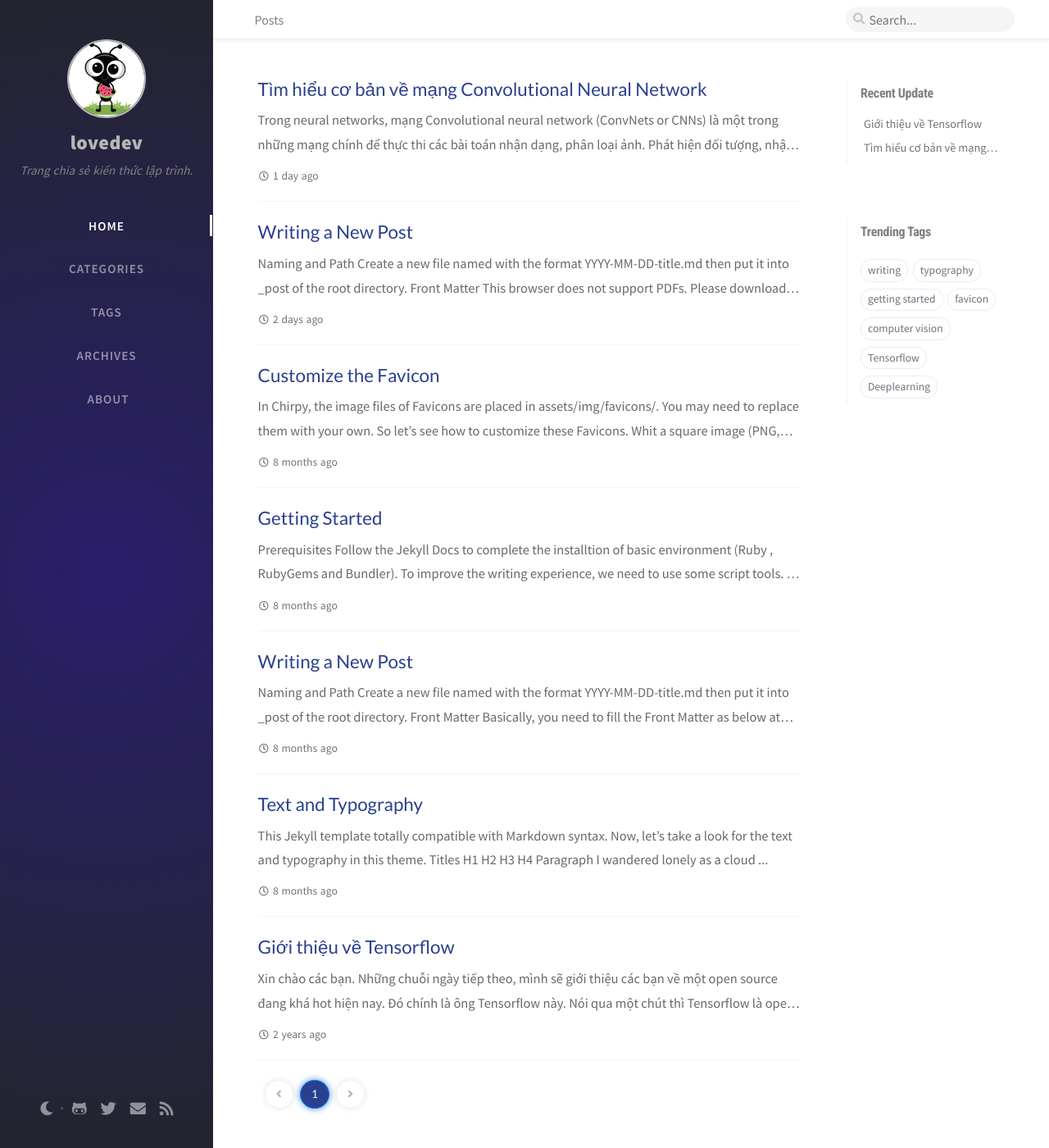
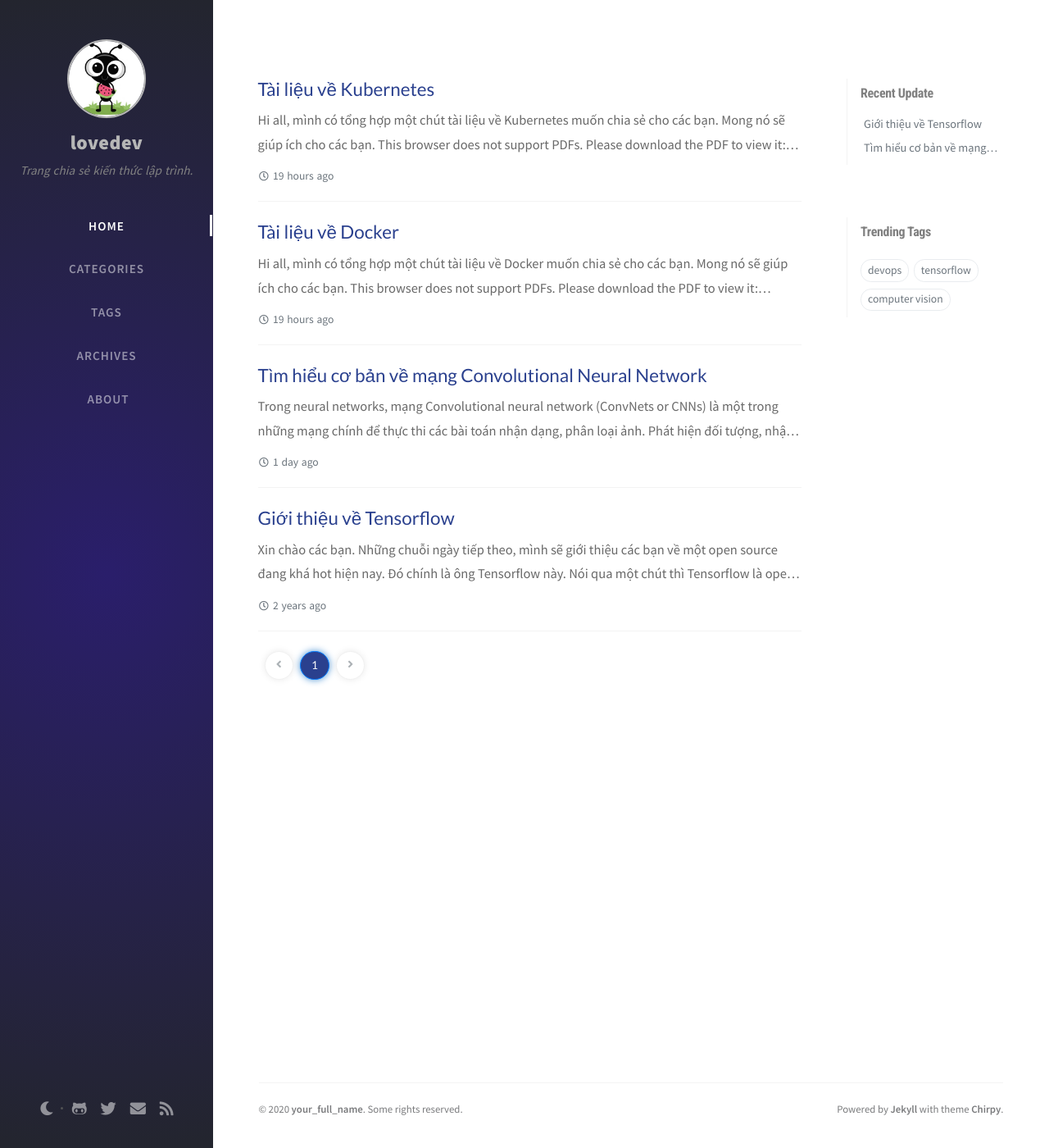
Before and after one commit to huongnv75/huongnv75.github.io, a Jekyll site: the page built from index.html, in a window 1280 px wide and 1400 px high. Shown: the whole window at 82% size. Built offline with Jekyll 4.4.1, drawn with Linux system fonts in a browser that asks for light colours; nearby versions of some CDN libraries; the list of posts is cut into pages by our own code; comment, search, counter and statistics services are not loaded.

Commit message:
huongnv75

````diff
--- a/_posts/2019-08-08-text-and-typography.md
+++ /dev/null
@@ -1,158 +0,0 @@
----
-title: Text and Typography
-author: Cotes Chung
-date: 2019-08-08 11:33:00 +0800
-categories: [Blogging, Demo]
-tags: [typography]
----
-
-This Jekyll template totally compatible with Markdown syntax. Now, let's take a look for the text and typography in this theme.
-
-## Titles
-
-***
-# H1
-
-<h2 data-toc-skip>H2</h2>
-
-<h3 data-toc-skip>H3</h3>
-
-#### H4
-
-***
-
-## Paragraph
-
-I wandered lonely as a cloud
-
-That floats on high o'er vales and hills,
-
-When all at once I saw a crowd,
-
-A host, of golden daffodils;
-
-Beside the lake, beneath the trees,
-
-Fluttering and dancing in the breeze.
-
-## Block Quote
-
-> This line to shows the Block Quote.
-
-## Tables
-
-|Company|Contact|Country|
-|:---|:--|---:|
-|Alfreds Futterkiste | Maria Anders | Germany
-|Island Trading | Helen Bennett | UK
-|Magazzini Alimentari Riuniti | Giovanni Rovelli | Italy
-
-## Link
-
-[http://127.0.0.1:4000](http://127.0.0.1:4000)
-
-
-## Footnote
-
-Click the hook will locate the footnote[^footnote].
-
-
-## Image
-
-![Desktop View]({{ "/assets/img/sample/mockup.png" | relative_url }})
-
-
-## Inline code
-
-This is an example of `Inline Code`.
-
-
-## Code Snippet
-
-### Common
-
-```
-This is a common code snippet, without syntax highlight and line number.
-```
-
-### Specific Languages
-
-#### Console
-
-```console
-$ date
-Sun Nov  3 15:11:12 CST 2019
-```
-
-
-#### Terminal
-
-```terminal
-$ env |grep SHELL
-SHELL=/usr/local/bin/bash
-PYENV_SHELL=bash
-```
-
-#### Ruby
-
-```ruby
-def sum_eq_n?(arr, n)
-  return true if arr.empty? && n == 0
-  arr.product(arr).reject { |a,b| a == b }.any? { |a,b| a + b == n }
-end
-```
-
-#### Shell
-
-```shell
-if [ $? -ne 0 ]; then
-    echo "The command was not successful.";
-    #do the needful / exit
-fi;
-```
-
-#### Liquid
-
-{% raw %}
-```liquid
-{% if product.title contains 'Pack' %}
-  This product's title contains the word Pack.
-{% endif %}
-```
-{% endraw %}
-
-#### HTML
-
-```html
-<div class="sidenav">
-  <a href="#contact">Contact</a>
-  <button class="dropdown-btn">Dropdown
-    <i class="fa fa-caret-down"></i>
-  </button>
-  <div class="dropdown-container">
-    <a href="#">Link 1</a>
-    <a href="#">Link 2</a>
-    <a href="#">Link 3</a>
-  </div>
-  <a href="#contact">Search</a>
-</div>
-```
-
-**Horizontal Scrolling**
-
-```html
-<div class="panel-group">
-  <div class="panel panel-default">
-    <div class="panel-heading" id="{{ category_name }}">
-      <i class="far fa-folder"></i>
-      <p>This is a very long long long long long long long long long long long long long long long long long long long long long line.</p>
-      </a>
-    </div>
-  </div>
-</div>
-```
-
-
-## Reverse Footnote
-
-[^footnote]: The footnote source.
--- a/_posts/2019-08-08-write-a-new-post.md
+++ /dev/null
@@ -1,152 +0,0 @@
----
-title: Writing a New Post
-author: Cotes Chung
-date: 2019-08-08 14:10:00 +0800
-categories: [Blogging, Tutorial]
-tags: [writing]
----
-
-## Naming and Path
-
-Create a new file named with the format `YYYY-MM-DD-title.md` then put it into `_post` of the root directory.
-
-## Front Matter
-
-Basically, you need to fill the [Front Matter](https://jekyllrb.com/docs/front-matter/) as below at the top of the post:
-
-```yaml
----
-title: TITLE
-date: YYYY-MM-DD HH:MM:SS +/-TTTT
-categories: [TOP_CATEGORIE, SUB_CATEGORIE]
-tags: [TAG]     # TAG names should always be lowercase
----
-```
-
-> **Note**: The posts' ***layout*** has been set to `post` by default, so there is no need to add the variable ***layout*** in Front Matter block.
-
-### Timezone of date
-
-In order to accurately record the release date of a post, you should not only setup the `timezone` of `_config.yml` but also provide the the post's timezone in field `date` of its Front Matter block. Format: `+/-TTTT`, e.g. `+0800`.
-
-### Categories and Tags
-
-The `categories` of each post is designed to contain up to two elements, and the number of elements in `tags` can be zero to infinity.
-
-The list of posts belonging to the same category/tag is recorded on a separate page. The number of such *category*/*tag* type pages is equal to the number of `categories`/`tags` for all posts, they must match perfectly.
-
-let's say there is a post with front matter:
-```yaml
-categories: [Animal, Insect]
-tags: bee
-```
-
-then we should have two *category* type pages placed in folder `categories` of root and one *tag* type page placed in folder `tags`  of root:
-
-```terminal
-jekyll-theme-chirpy
-├── categories
-│   ├── animal.html
-│   └── insect.html
-├── tags
-│   └── bee.html
-...
-```
-
-and the content of a *category* type page is
-
-```yaml
----
-layout: category
-title: CATEGORY_NAME        # e.g. Insect
-category: CATEGORY_NAME     # e.g. Insect
----
-```
-
-the content of a *tag* type page is
-
-```yaml
----
-layout: tag
-title: TAG_NAME             # e.g. bee
-tag: TAG_NAME               # e.g. bee
----
-```
-
-With the increasing number of posts, the number of categories and tags will increase several times!  If we still manually create these *category*/*tag* type files, it will obviously be a super time-consuming job, and it is very likely to miss some of them(i.e. when you click on the missing `category` or `tag` link from a post or somewhere, it will complain to you '404'). The good news is that we got a lovely script tool `_scripts/sh/create_pages.sh` to finish the boring task. Basically we will use it via `tools/init.sh` instead of running it separately. Check out its use case [here]({{ "/posts/getting-started/#option-1-built-by-github-pages" | relative_url }}).
-
-## Last modified date
-
-The last modified date of a post is obtained according to its latest git commit date, and all the modified date of the posts should be stored in `_data/updates.yml`. For example:
-
-```yaml
--
-  filename: getting-started             # the post filename without date and extension
-  lastmod: 2020-04-13 00:38:56 +0800    # the post last modified date
--
-  ...
-```
-
-You can choose to create this file manually, but as you may notice, the better approach is to let it be automatically generated by a tool script. And `_scripts/sh/dump_lastmod.py` was born for this! Similar to the another script `_scripts/sh/create_pages.sh` mentioned above, it is also be called from `tools/init.sh`, so it doesn't have to be used separately.
-
-When some posts have been modified since their published date and also the file `_data/updates.yml` was created correctly, a list with the label **Recent Updates** will be displayed in the right panel of the desktop view, which records the five most recently modified articles.
-
-## Table of Contents
-
-By default, the **T**able **o**f **C**ontents (TOC) is displayed on the right panel of the post. If you want to turn it off globally, go to `_config.yml` and set the variable `toc` to `false`. If you want to turn off TOC for specific post, add the following to post's [Front Matter](https://jekyllrb.com/docs/front-matter/):
-
-```yaml
----
-toc: false
----
-```
-
-
-## Comments
-
-Similar to TOC, the [Disqus](https://disqus.com/) comments is loaded by default in each post, and the global switch is defined by variable `comments` in file `_config.yml` . If you want to close the comment for specific post, add the following to the **Front Matter** of the post:
-
-```yaml
----
-comments: false
----
-```
-
-
-## Code Block
-
-Markdown symbols <code class="highlighter-rouge">```</code> can easily create a code block as following examples.
-
-```
-This is a common code snippet, without syntax highlight and line number.
-```
-
-## Specific Language
-
-Using <code class="highlighter-rouge">```Language</code> you will get code snippets with line Numbers and syntax highlight.
-
-> **Note**: The Jekyll style `{% raw %}{%{% endraw %} highlight LANGUAGE {% raw %}%}{% endraw %}` or `{% raw %}{%{% endraw %} highlight LANGUAGE linenos {% raw %}%}{% endraw %}` are not allowed to be used in this theme !
-
-```yaml
-# Yaml code snippet
-items:
-    - part_no:   A4786
-      descrip:   Water Bucket (Filled)
-      price:     1.47
-      quantity:  4
-```
-
-#### Liquid codes
-
-If you want to display the **Liquid** snippet, surround the liquid code with `{% raw %}{%{% endraw %} raw {%raw%}%}{%endraw%}` and `{% raw %}{%{% endraw %} endraw {%raw%}%}{%endraw%}` .
-
-{% raw %}
-```liquid
-{% if product.title contains 'Pack' %}
-  This product's title contains the word Pack.
-{% endif %}
-```
-{% endraw %}
-
-## Learn More
-For more knowledge about Jekyll posts, visit the [Jekyll Docs: Posts](https://jekyllrb.com/docs/posts/).
--- a/_posts/2019-08-09-getting-started.md
+++ /dev/null
@@ -1,203 +0,0 @@
----
-title: Getting Started
-author: Cotes Chung
-date: 2019-08-09 20:55:00 +0800
-categories: [Blogging, Tutorial]
-tags: [getting started]
----
-
-## Prerequisites
-
-Follow the [Jekyll Docs](https://jekyllrb.com/docs/installation/) to complete the installtion of basic environment (`Ruby `, `RubyGems` and `Bundler`).
-
-To improve the writing experience, we need to use some script tools. If your machine is running Debian or macOS, make sure that [GNU coreutils](https://www.gnu.org/software/coreutils/) is installed. Otherwise, install by:
-
-* Debian
-
-```console
-$ sudo apt-get install coreutils
-```
-
-* macOS
-
-```console
-$ brew install coreutils
-```
-
-
-## Jekyll Plugins
-
-[Fork **Chirpy** from GitHub](https://github.com/cotes2020/jekyll-theme-chirpy/fork), then clone your forked repo to local:
-
-```console
-$ git clone git@github.com:USER/jekyll-theme-chirpy.git -b master
-```
-
-and replace the `USER` above to your GitHub username.
-
-The first time you run or build the project on local machine, perform the installation of Jekyll plugins. Go to the root of repo and run:
-
-```terminal
-$ bundle install
-```
-
-`bundle` will automatically install all the dependent Jekyll Plugins that listed in the `Gemfile`.
-
-
-## Directory Structure
-
-The main files and related brief introductions are listed below.
-
-```sh
-jekyll-theme-chirpy/
-├── _data
-├── _includes
-├── _layouts
-├── _posts          # posts stay here
-├── _scripts
-├── .travis.yml     # remove it
-├── .github         # remove this, too
-├── assets
-├── tabs
-│   └── about.md    # the ABOUT page
-├── .gitignore
-├── 404.html
-├── Gemfile
-├── LICENSE
-├── README.md
-├── _config.yml     # configuration file
-├── tools           # script tools
-├── feed.xml
-├── index.html
-├── robots.txt
-└── sitemap.xml
-```
-
-
-As mentioned above, some files or directories should be removed from your repo:
-
-- .travis.yml
-- .github
-
-
-## Configuration
-
-Generally, go to `_config.yml` and configure the variables as needed. Some of them are typical options:
-
-* `url`
-
-    Set to your website url and there should be no slash symbol at the tail. Format: `<protocol>://<domain>`.
-
-
-* `avatar`
-
-    It defines the image file location of avatar. The sample image is `/assets/img/sample/avatar.jpg`, and should be replaced by your own one(a square image). Notice that a huge image file will increase the load time of your site, so keep your avatar image size as samll as possible(may be *<https://tinypng.com/>* will help).
-
-* `timezone`
-
-    To ensure that the posts' release date matches the city you live in, please modify the field `timezone` correctly. A list of all available values can be found on [TimezoneConverter](http://www.timezoneconverter.com/cgi-bin/findzone/findzone) or [Wikipedia](https://en.wikipedia.org/wiki/List_of_tz_database_time_zones).
-
-* `theme_mode`
-
-    There are three options for the theme color scheme:
-
-    - **dual**  - The default color scheme will follow the system settings, but if the system does not support dark mode, or the browser does not support `Media Queries Level 5`, the theme will be displayed as `light` mode by default. Anyway, the bottom left corner of the Sidebar will provide a button for users to switch color schemes.
-
-    - **dark**  - Always show dark mode.
-    - **light** - Always show light mode.
-
-
-##  Run Locally
-
-You may want to preview the site content before publishing, so just run the script tool:
-
-```terminal
-$ bash tools/run.sh
-```
-
-Open a brower and visit <http://localhost:4000>.
-
-Few days later, you may find that the file changes does not refresh in real time by using `run.sh`. Don't worry, the advanced option `-r` (or `--realtime`) will solve this problem, but it requires [**fswatch**](http://emcrisostomo.github.io/fswatch/) to be installed on your machine.
-
-##  Deploying to GitHub Pages
-
-Before the deployment begins, checkout the file `_config.yml` and make sure that the `url` has been configured. What's more, if you prefer the [Project site on GitHub](https://help.github.com/en/github/working-with-github-pages/about-github-pages#types-of-github-pages-sites) and also use the default domain `<username>.github.io`, remember to change the `baseurl` to your project name that starting with a slash. For example, `/project`.
-
-
-### Option 1: Built by GitHub Pages
-
-By deploying the site in this way, you're allowed to push the source code directly to the remote.
-
-> **Note**: If you want to use any third-party Jekyll plugins that not in [this list](https://pages.github.com/versions/), stop reading the current approach and go to [*Option 2: Build locally*](#option-2-build-locally).
-
-**1**. Rename the repository to:
-
-|Site Type | Repo's Name|
-|:---|:---|
-|User or Organization | `<username>.github.io`|
-|Project| Any one except `<username>.github.io`, let's say `project`|
-
-**2**. Commit the changes of the repo first, then run the initialization script:
-
-```console
-$ bash tools/init.sh
-```
-
-> Please note that the *Recent Update* list requires the latest git-log date of posts, thus make sure the changes in `_posts` have been committed before running this command.
-
-it will automatically generates the *Latest Modified Date* and *Categories / Tags* page for the posts and submit a commit. Its output is similar to the following log:
-
-```terminal
-[INFO] Success to update lastmod for 4 post(s).
-[INFO] Succeed! 3 category-pages created.
-[INFO] Succeed! 4 tag-pages created.
-[Automation] Updated the Categories, Tags, Lastmod for post(s).
- 11 files changed, 46 insertions(+), 3 deletions(-)
- ...
-Updated the Categories, Tags, Lastmod for post(s).
-```
-
-
-**3**. Push the changes to `origin/master` then go to GitHub website and enable GitHub Pages service for the repo.
-
-**4**. Check it out:
-
-|Site Type | Site URL |
-|:---|:---|
-|User or Organization | `https://<username>.github.io/`|
-|Project| `https://<username>.github.io/project/`|
-
-
-### Option 2: Build Locally
-
-For security reasons, GitHub Pages runs on `safe` mode, which means the third-party Jekyll plugins or custom scripts won't work. If you want to use any another plugins that not in the [whitelist](https://pages.github.com/versions/), **you have to generate the site locally rather than on GitHub Pages**.
-
-**1**. Browse to GitHub website, create a brand new repo named:
-
-|Site Type | Repo's Name|
-|:---|:---|
-|User or Organization | `<username>.github.io`|
-|Project| Any one except `<username>.github.io`, let's say `project`|
-
-and clone it.
-
-**2**. In the root of the source project, build your site by:
-
-```console
-$ bash tools/build.sh -d /path/to/local/project/
-```
-
-The generated static files will be placed in the root of `/path/to/local/project`. Commit and push the changes to the `master` branch on GitHub.
-
-**3**. Go to GitHub website and enable Pages service for the new repository.
-
-**4**. Visit at:
-
-|Site Type | Site URL |
-|:---|:---|
-|User or Organization | `https://<username>.github.io/`|
-|Project| `https://<username>.github.io/project/`|
-
-### Finishing work
-
-No matter which way you choose to deploy the website on GitHub, please enforce the `HTTPS` for it. See official docs: [Configuring a publishing source for your GitHub Pages site](https://help.github.com/en/github/working-with-github-pages/securing-your-github-pages-site-with-https).
--- a/_posts/2019-08-11-customize-the-favicon.md
+++ /dev/null
@@ -1,27 +0,0 @@
----
-title: Customize the Favicon
-author: Cotes Chung
-date: 2019-08-11 00:34:00 +0800
-categories: [Blogging, Tutorial]
-tags: [favicon]
-toc: false
----
-
-In [**Chirpy**](https://github.com/cotes2020/jekyll-theme-chirpy/), the image files of [Favicons](https://www.favicon-generator.org/about/) are placed in `assets/img/favicons/`. You may need to replace them with your own. So let's see how to customize these Favicons.
-
-Whit a square image (PNG, JPG or GIF) in hand, open the site [*Favicon & App Icon Generator*](https://www.favicon-generator.org/) and upload your original image.
-
-![upload-image]({{ "/assets/img/sample/upload-image.png" | relative_url }})
-
-Click button <kbd>Create Favicon</kbd> and wait a moment for the website to generate the icons of various sizes automatically.
-
-![download-icons]({{ "/assets/img/sample/download-icons.png" | relative_url }})
-
-Download the generated package, unzip and delete the following two from the extracted files:
-
-- browserconfig.xml
-- manifest.json
-
-Now, copy the rest image files (`.PNG` and `.ICO`) to cover the original one in folder `assets/img/favicons/`.
-
-Lastly, don't forget to rebuild your site so that the icon becomes your custom edition.
--- a/_posts/2020-04-24-deep-learning.md
+++ /dev/null
@@ -1,155 +0,0 @@
----
-title: Writing a New Post
-author: Cotes Chung
-date: 2020-04-24 14:10:00 +0800
-categories: [Blogging, Deeplearning]
-tags: [Deeplearning]
----
-
-## Naming and Path
-
-Create a new file named with the format `YYYY-MM-DD-title.md` then put it into `_post` of the root directory.
-
-## Front Matter
-<iframe src="/pdf/Docker_huong_dan.pdf" width="100%" height="800rem">
-This browser does not support PDFs. Please download the PDF to view it: <a href="/pdf/Docker_huong_dan.pdf">Download PDF</a>
-</iframe>
-
-Basically, you need to fill the [Front Matter](https://jekyllrb.com/docs/front-matter/) as below at the top of the post:
-
-```yaml
----
-title: TITLE
-date: YYYY-MM-DD HH:MM:SS +/-TTTT
-categories: [TOP_CATEGORIE, SUB_CATEGORIE]
-tags: [TAG]     # TAG names should always be lowercase
----
-```
-
-> **Note**: The posts' ***layout*** has been set to `post` by default, so there is no need to add the variable ***layout*** in Front Matter block.
-
-### Timezone of date
-
-In order to accurately record the release date of a post, you should not only setup the `timezone` of `_config.yml` but also provide the the post's timezone in field `date` of its Front Matter block. Format: `+/-TTTT`, e.g. `+0800`.
-
-### Categories and Tags
-
-The `categories` of each post is designed to contain up to two elements, and the number of elements in `tags` can be zero to infinity.
-
-The list of posts belonging to the same category/tag is recorded on a separate page. The number of such *category*/*tag* type pages is equal to the number of `categories`/`tags` for all posts, they must match perfectly.
-
-let's say there is a post with front matter:
-```yaml
-categories: [Animal, Insect]
-tags: bee
-```
-
-then we should have two *category* type pages placed in folder `categories` of root and one *tag* type page placed in folder `tags`  of root:
-
-```terminal
-jekyll-theme-chirpy
-├── categories
-│   ├── animal.html
-│   └── insect.html
-├── tags
-│   └── bee.html
-...
-```
-
-and the content of a *category* type page is
-
-```yaml
----
-layout: category
-title: CATEGORY_NAME        # e.g. Insect
-category: CATEGORY_NAME     # e.g. Insect
----
-```
-
-the content of a *tag* type page is
-
-```yaml
----
-layout: tag
-title: TAG_NAME             # e.g. bee
-tag: TAG_NAME               # e.g. bee
----
-```
-
-With the increasing number of posts, the number of categories and tags will increase several times!  If we still manually create these *category*/*tag* type files, it will obviously be a super time-consuming job, and it is very likely to miss some of them(i.e. when you click on the missing `category` or `tag` link from a post or somewhere, it will complain to you '404'). The good news is that we got a lovely script tool `_scripts/sh/create_pages.sh` to finish the boring task. Basically we will use it via `tools/init.sh` instead of running it separately. Check out its use case [here]({{ "/posts/getting-started/#option-1-built-by-github-pages" | relative_url }}).
-
-## Last modified date
-
-The last modified date of a post is obtained according to its latest git commit date, and all the modified date of the posts should be stored in `_data/updates.yml`. For example:
-
-```yaml
--
-  filename: getting-started             # the post filename without date and extension
-  lastmod: 2020-04-13 00:38:56 +0800    # the post last modified date
--
-  ...
-```
-
-You can choose to create this file manually, but as you may notice, the better approach is to let it be automatically generated by a tool script. And `_scripts/sh/dump_lastmod.py` was born for this! Similar to the another script `_scripts/sh/create_pages.sh` mentioned above, it is also be called from `tools/init.sh`, so it doesn't have to be used separately.
-
-When some posts have been modified since their published date and also the file `_data/updates.yml` was created correctly, a list with the label **Recent Updates** will be displayed in the right panel of the desktop view, which records the five most recently modified articles.
-
-## Table of Contents
-
-By default, the **T**able **o**f **C**ontents (TOC) is displayed on the right panel of the post. If you want to turn it off globally, go to `_config.yml` and set the variable `toc` to `false`. If you want to turn off TOC for specific post, add the following to post's [Front Matter](https://jekyllrb.com/docs/front-matter/):
-
-```yaml
----
-toc: false
----
-```
-
-
-## Comments
-
-Similar to TOC, the [Disqus](https://disqus.com/) comments is loaded by default in each post, and the global switch is defined by variable `comments` in file `_config.yml` . If you want to close the comment for specific post, add the following to the **Front Matter** of the post:
-
-```yaml
----
-comments: false
----
-```
-
-
-## Code Block
-
-Markdown symbols <code class="highlighter-rouge">```</code> can easily create a code block as following examples.
-
-```
-This is a common code snippet, without syntax highlight and line number.
-```
-
-## Specific Language
-
-Using <code class="highlighter-rouge">```Language</code> you will get code snippets with line Numbers and syntax highlight.
-
-> **Note**: The Jekyll style `{% raw %}{%{% endraw %} highlight LANGUAGE {% raw %}%}{% endraw %}` or `{% raw %}{%{% endraw %} highlight LANGUAGE linenos {% raw %}%}{% endraw %}` are not allowed to be used in this theme !
-
-```yaml
-# Yaml code snippet
-items:
-    - part_no:   A4786
-      descrip:   Water Bucket (Filled)
-      price:     1.47
-      quantity:  4
-```
-
-#### Liquid codes
-
-If you want to display the **Liquid** snippet, surround the liquid code with `{% raw %}{%{% endraw %} raw {%raw%}%}{%endraw%}` and `{% raw %}{%{% endraw %} endraw {%raw%}%}{%endraw%}` .
-
-{% raw %}
-```liquid
-{% if product.title contains 'Pack' %}
-  This product's title contains the word Pack.
-{% endif %}
-```
-{% endraw %}
-
-## Learn More
-For more knowledge about Jekyll posts, visit the [Jekyll Docs: Posts](https://jekyllrb.com/docs/posts/).
--- /dev/null
+++ b/_posts/2020-04-26-docker.md
@@ -0,0 +1,12 @@
+---
+title: Tài liệu về Docker
+author: huongnv75
+date: 2020-04-26 12:00:00 +0700
+categories: [Blogging, Devops]
+tags: [devops]
+---
+
+Hi all, mình có tổng hợp một chút tài liệu về Docker muốn chia sẻ cho các bạn. Mong nó sẽ giúp ích cho các bạn.
+<iframe src="/pdf/Docker_huong_dan.pdf" width="100%" height="800rem">
+This browser does not support PDFs. Please download the PDF to view it: <a href="/pdf/Docker_huong_dan.pdf">Download PDF</a>
+</iframe>
--- /dev/null
+++ b/_posts/2020-04-26-kubernetes.md
@@ -0,0 +1,12 @@
+---
+title: Tài liệu về Kubernetes
+author: huongnv75
+date: 2020-04-26 12:00:00 +0700
+categories: [Blogging, Devops]
+tags: [devops]
+---
+
+Hi all, mình có tổng hợp một chút tài liệu về Kubernetes muốn chia sẻ cho các bạn. Mong nó sẽ giúp ích cho các bạn.
+<iframe src="/pdf/Kubernetes_huong_dan.pdf" width="100%" height="800rem">
+This browser does not support PDFs. Please download the PDF to view it: <a href="/pdf/Kubernetes_huong_dan.pdf">Download PDF</a>
+</iframe>
````
Also changed, not shown: _layouts/default.html (+9 -0 lines), _posts/2017-09-01-tensorflow.md (+7 -6 lines), 1 other file.
